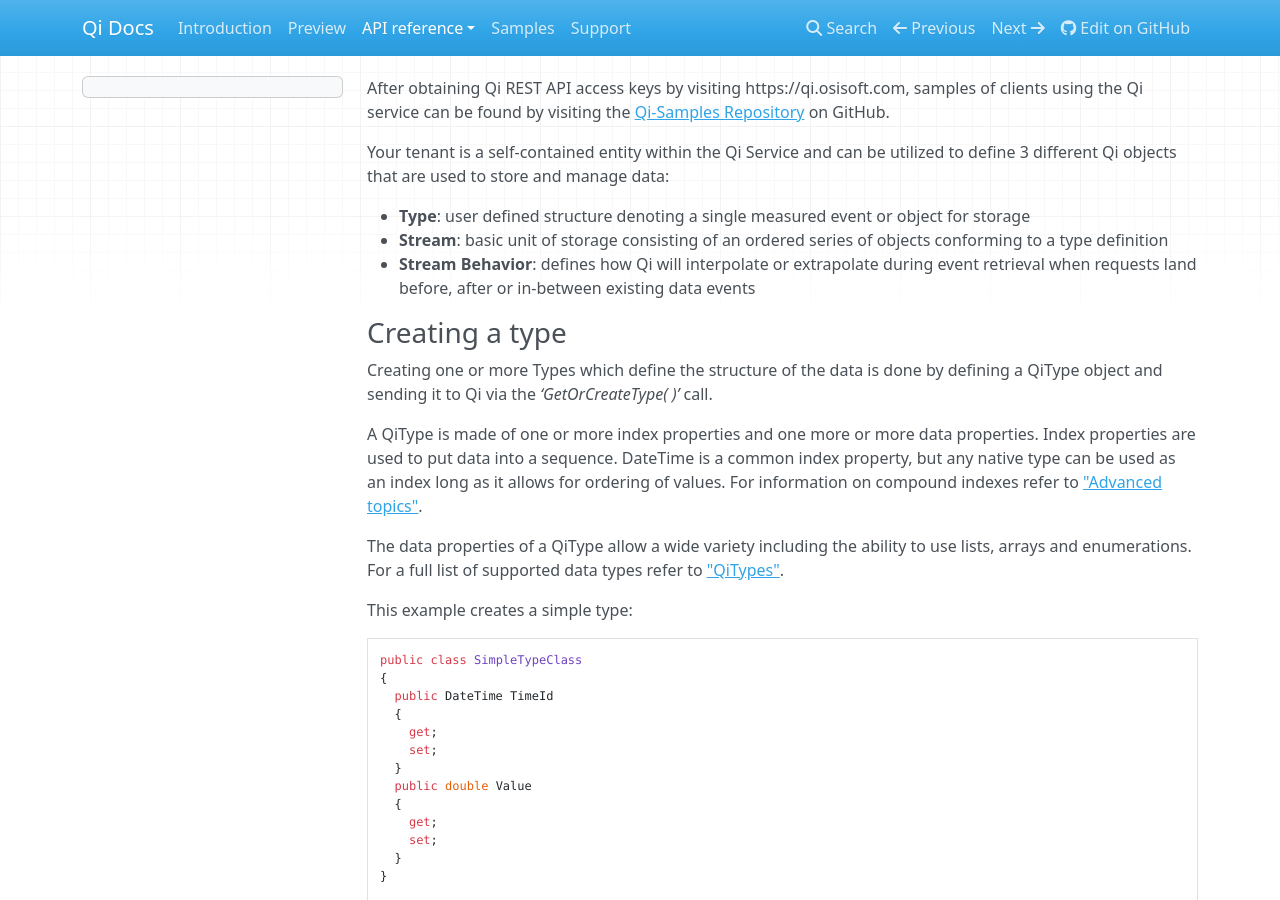
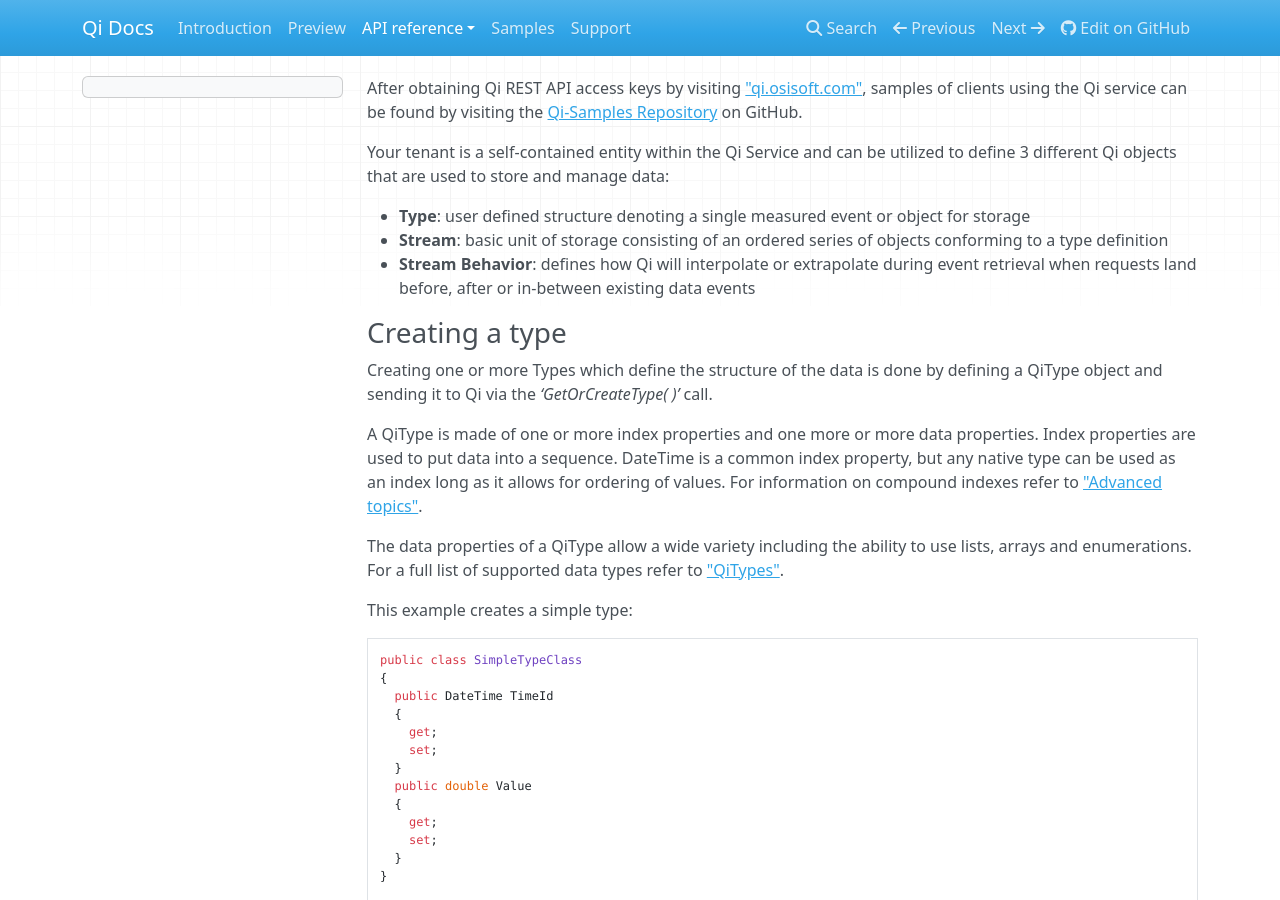
Before and after one commit to ssuryanarayanan/Qi-Docs, an MkDocs documentation site: the page built from docs/Overview.md, in a window 1280 px wide and 900 px high. Built offline with MkDocs 1.6.1, drawn with Linux system fonts in a browser that asks for light colours; nearby versions of some CDN libraries; old or Windows-style settings are respelled for this version of MkDocs; some of the changed lines change nothing that is shown.

Commit message:
Update Overview.md

```diff
--- a/docs/Overview.md
+++ b/docs/Overview.md
@@ -1,4 +1,4 @@
-After obtaining Qi REST API access keys by visiting https://qi.osisoft.com, samples of clients using the Qi service can be found by visiting the <a href="https://github.com/osisoft/Qi-Samples" target="_blank">Qi-Samples Repository</a> on GitHub.
+After obtaining Qi REST API access keys by visiting ["qi.osisoft.com"](https://qi.osisoft.com), samples of clients using the Qi service can be found by visiting the <a href="https://github.com/osisoft/Qi-Samples" target="_blank">Qi-Samples Repository</a> on GitHub.
 
 Your tenant is a self-contained entity within the Qi Service and can be utilized to define 3 different Qi objects that are used to store and manage data:
 
```
